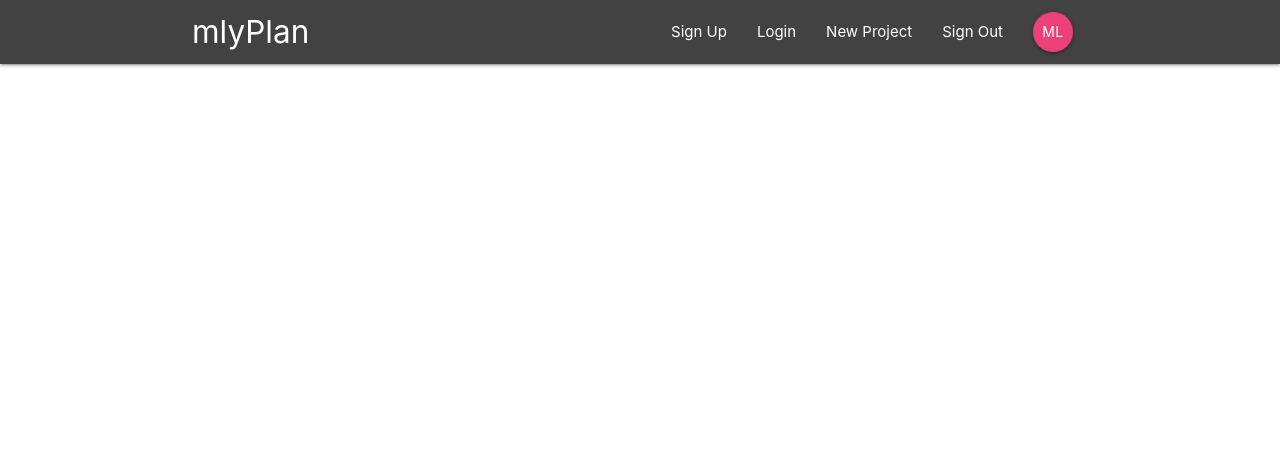
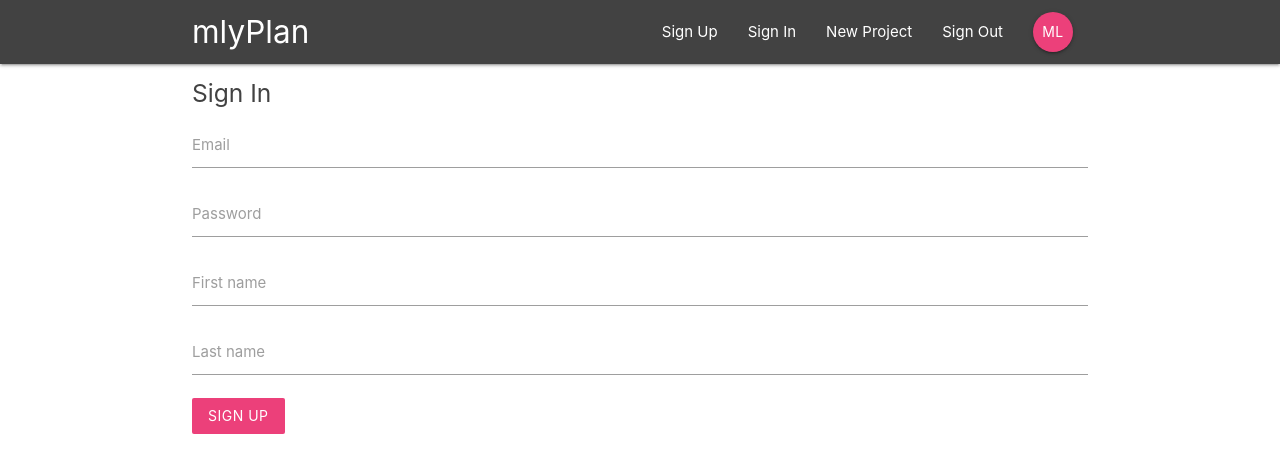
Before and after one commit to mlycode/project-list-react-app, a React (Create React App) app: page /signup in a window 1280 px wide. Shown: the top 472 px of the page. Built offline with nearby package versions, Linux system fonts and the light colour scheme.

Commit message:
create signin and signup page components

```diff
--- a/public/index.html
+++ b/public/index.html
@@ -12,6 +12,8 @@
     <link href="https://fonts.googleapis.com/icon?family=Material+Icons" rel="stylesheet">
     <!--Import materialize.css-->
     <link rel="stylesheet" href="https://cdnjs.cloudflare.com/ajax/libs/materialize/1.0.0/css/materialize.min.css">
+    <!-- Compiled and minified JavaScript -->
+    <script src="https://cdnjs.cloudflare.com/ajax/libs/materialize/1.0.0/js/materialize.min.js"></script>
     <!--
       manifest.json provides metadata used when your web app is added to the
       homescreen on Android. See https://developers.google.com/web/fundamentals/web-app-manifest/
--- a/src/App.js
+++ b/src/App.js
@@ -4,6 +4,8 @@
 import Navbar from "./components/layout/Navbar";
 import Dashboard from "./components/dashboard/Dashboard";
 import ProjectDetails from "./components/projects/ProjectDetails";
+import SignIn from './components/auth/SignIn';
+import SignUp from './components/auth/SignUp';
 
 
 class App extends Component {
@@ -15,6 +17,8 @@
           <Switch>
             <Route exact path="/" component={Dashboard} />
             <Route path="/project/:id" component={ProjectDetails} />
+            <Route path="/signin" component={SignIn} />
+            <Route path="/signup" component={SignUp} />
           </Switch>
         </div>
       </BrowserRouter>
--- a/src/components/auth/SignIn.js
+++ b/src/components/auth/SignIn.js
@@ -0,0 +1,43 @@
+import React, { Component } from "react";
+
+class SignIn extends Component {
+    state = {
+        email: "",
+        password: ""
+    }
+
+    handleChange = (e) => {
+        this.setState({
+            [e.target.id]: e.target.value
+        });
+    }
+
+    handleSubmit = (e) => {
+        e.preventDefault();
+        console.log(this.state);
+    }
+
+    render () {
+
+        return (
+            <div className="container">
+                <form className="white" onSubmit={this.handleSubmit}>
+                    <h5 className="grey-text text-darken-3">Sign In</h5>
+                    <div className="input-field">
+                        <label htmlFor="email">Email</label>
+                        <input type="email" id="email" onChange={this.handleChange} required/>
+                    </div>
+                    <div className="input-field">
+                        <label htmlFor="password">Password</label>
+                        <input type="password" id="password" onChange={this.handleChange} required/>
+                    </div>
+                    <div className="input-field">
+                        <button className="btn pink lighten-1 z-depth-0">Sign In</button>
+                    </div>
+                </form>
+            </div>
+        )
+    }
+}
+
+export default SignIn;
--- a/src/components/auth/SignUp.js
+++ b/src/components/auth/SignUp.js
@@ -0,0 +1,53 @@
+import React, { Component } from "react";
+
+class SignUp extends Component {
+    state = {
+        email: "",
+        password: "",
+        firstName: "",
+        lastName: ""
+    }
+
+    handleChange = (e) => {
+        this.setState({
+            [e.target.id]: e.target.value
+        });
+    }
+
+    handleSubmit = (e) => {
+        e.preventDefault();
+        console.log(this.state);
+    }
+
+    render () {
+
+        return (
+            <div className="container">
+                <form className="white" onSubmit={this.handleSubmit}>
+                    <h5 className="grey-text text-darken-3">Sign In</h5>
+                    <div className="input-field">
+                        <label htmlFor="email">Email</label>
+                        <input type="email" id="email" onChange={this.handleChange} required/>
+                    </div>
+                    <div className="input-field">
+                        <label htmlFor="password">Password</label>
+                        <input type="password" id="password" onChange={this.handleChange} required/>
+                    </div>
+                    <div className="input-field">
+                        <label htmlFor="firstName">First name</label>
+                        <input type="text" id="firstName" onChange={this.handleChange} required/>
+                    </div>
+                    <div className="input-field">
+                        <label htmlFor="lastName">Last name</label>
+                        <input type="text" id="lastName" onChange={this.handleChange} required/>
+                    </div>
+                    <div className="input-field">
+                        <button className="btn pink lighten-1 z-depth-0">Sign Up</button>
+                    </div>
+                </form>
+            </div>
+        )
+    }
+}
+
+export default SignUp;
--- a/src/components/layout/SignedOutLinks.js
+++ b/src/components/layout/SignedOutLinks.js
@@ -4,8 +4,8 @@
 const SignedOutLinks = () => {
     return (
         <ul className="right">
-            <li><NavLink to="/">Sign Up</NavLink></li>
-            <li><NavLink to="/">Login</NavLink></li>
+            <li><NavLink to="/signup">Sign Up</NavLink></li>
+            <li><NavLink to="/signin">Sign In</NavLink></li>
         </ul>
     )
 }
```
